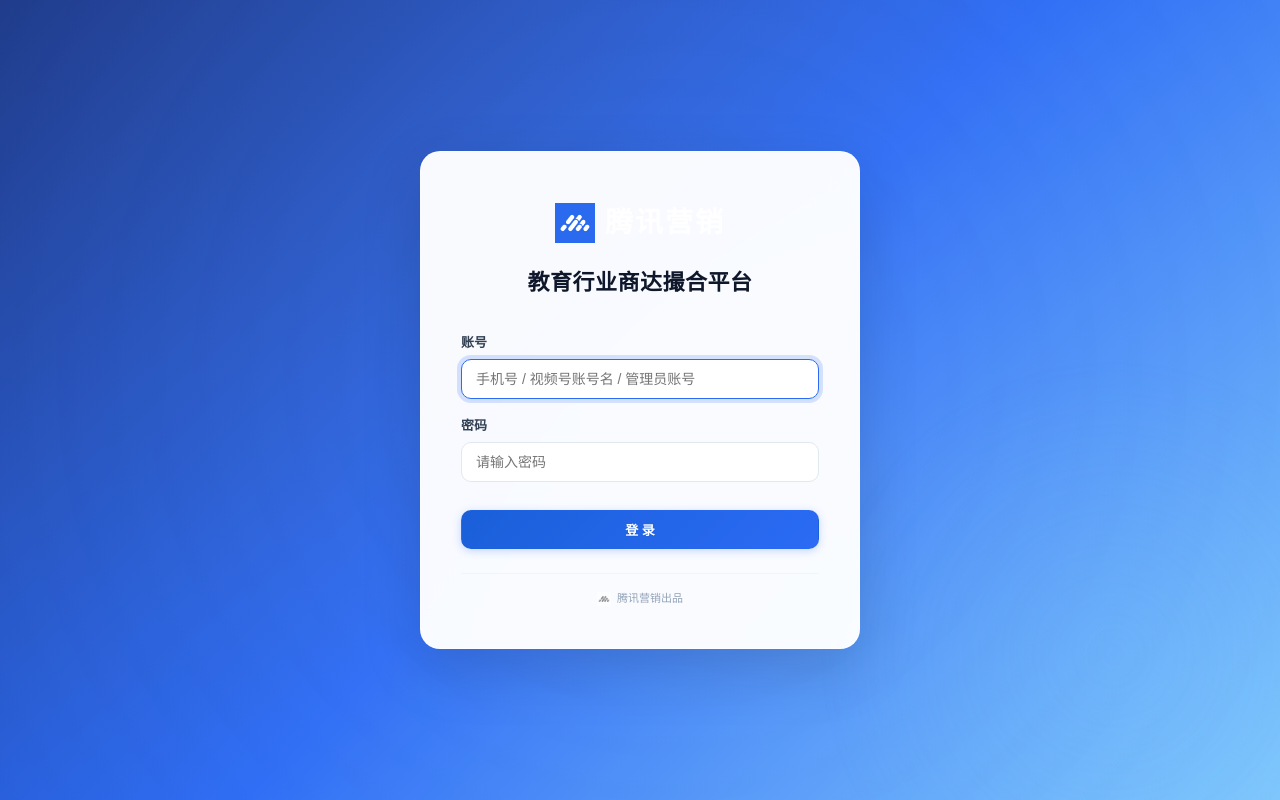
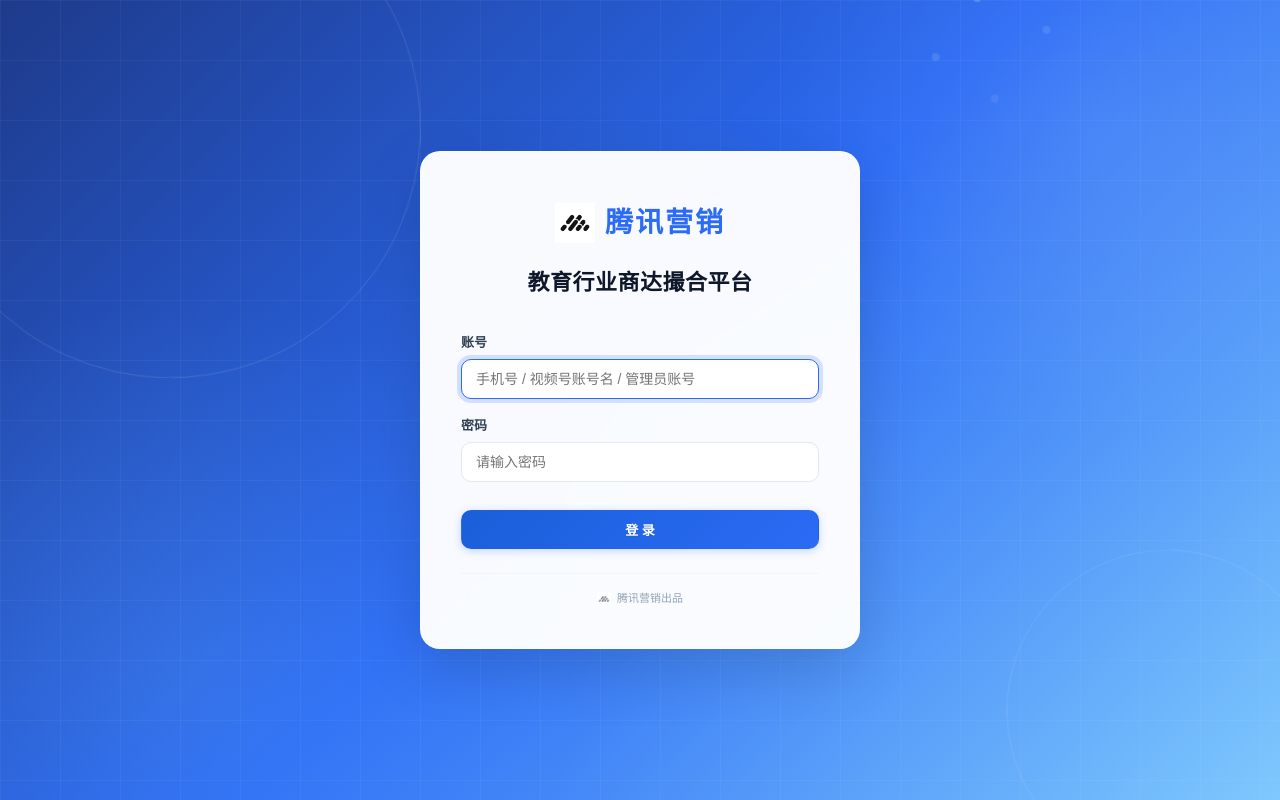
Before and after one commit to xiyufenghan/Business-Matching, a website: page public/index.html in a window 1280 px wide. Drawn offline with Linux system fonts and the light colour scheme.

Commit message:
fix(login): 登录页品牌文字可见性 + 背景装饰优化
- 修复 .login-logo-text 颜色: #fff→var(--primary) 解决白字白底不可见
- 登录页/激活页图标: logo-icon-white→logo-icon-black 适配白色卡片
- 背景: 增加网格线(60px) + 多层级浮动光斑 + 弧线圆环装饰
- 动画: float关键帧增加轻微旋转, 错开各装饰层动画时长

```diff
--- a/public/css/style.css
+++ b/public/css/style.css
@@ -52,34 +52,66 @@ body {
   justify-content: center;
   min-height: 100vh;
   padding: 16px;
-  background: linear-gradient(135deg, #1E3A8A 0%, #2B6BF5 50%, #7EC8FD 100%);
+  background:
+    /* 网格线装饰 */
+    linear-gradient(rgba(255,255,255,0.04) 1px, transparent 1px),
+    linear-gradient(90deg, rgba(255,255,255,0.04) 1px, transparent 1px),
+    /* 浮动光斑 */
+    radial-gradient(circle at 15% 85%, rgba(126,200,253,0.15) 0%, transparent 30%),
+    radial-gradient(circle at 85% 15%, rgba(255,255,255,0.08) 0%, transparent 25%),
+    radial-gradient(circle at 50% 50%, rgba(255,255,255,0.05) 0%, transparent 40%),
+    /* 主渐变 */
+    linear-gradient(135deg, #1E3A8A 0%, #2B6BF5 50%, #7EC8FD 100%);
+  background-size: 60px 60px, 60px 60px, auto, auto, auto, auto;
   position: relative;
   overflow: hidden;
 }
+/* 左上大弧线装饰 */
 .login-page::before {
   content: '';
   position: absolute;
-  top: -50%;
-  left: -50%;
-  width: 200%;
-  height: 200%;
-  background: radial-gradient(circle, rgba(255,255,255,0.08) 0%, transparent 60%);
-  animation: float 15s infinite;
-}
+  top: -100px;
+  left: -100px;
+  width: 500px;
+  height: 500px;
+  border: 1px solid rgba(255,255,255,0.12);
+  border-radius: 50%;
+  animation: float 18s infinite ease-in-out;
+}
+/* 右下圆环装饰 */
 .login-page::after {
   content: '';
   position: absolute;
-  bottom: -20%;
-  right: -10%;
-  width: 600px;
-  height: 600px;
-  background: radial-gradient(circle, rgba(126, 200, 253, 0.15) 0%, transparent 70%);
+  bottom: -60px;
+  right: -60px;
+  width: 320px;
+  height: 320px;
+  border: 1px solid rgba(255,255,255,0.10);
   border-radius: 50%;
-  animation: float 20s infinite reverse;
+  animation: float 22s infinite reverse ease-in-out;
+}
+/* 额外小圆点装饰（用多重box-shadow模拟） */
+.login-page .login-card::before {
+  content: '';
+  position: absolute;
+  top: -200px;
+  right: -150px;
+  width: 8px;
+  height: 8px;
+  background: rgba(255,255,255,0.25);
+  border-radius: 50%;
+  box-shadow:
+    -40px 60px 0 rgba(255,255,255,0.18),
+    -80px 120px 0 rgba(255,255,255,0.12),
+    30px 90px 0 rgba(255,255,255,0.10),
+    -20px 160px 0 rgba(255,255,255,0.08),
+    60px 30px 0 rgba(255,255,255,0.15);
+  animation: float 25s infinite ease-in-out;
 }
 @keyframes float {
-  0%, 100% { transform: translate(0, 0); }
-  50% { transform: translate(30px, -30px); }
+  0%, 100% { transform: translate(0, 0) rotate(0deg); }
+  33% { transform: translate(20px, -25px) rotate(2deg); }
+  66% { transform: translate(-15px, 15px) rotate(-1deg); }
 }
 
 .login-card {
@@ -98,7 +130,7 @@ body {
 .login-header { text-align: center; margin-bottom: 32px; }
 .login-logo { display:flex; align-items:center; justify-content:center; gap:10px; margin-bottom:20px; }
 .login-logo img { height: 40px; width: auto; }
-.login-logo-text { font-size: 28px; font-weight: 700; color: #fff; letter-spacing: 2px; }
+.login-logo-text { font-size: 28px; font-weight: 700; color: var(--primary); letter-spacing: 2px; }
 .login-brand-tag {
   display: inline-block;
   font-size: 11px;
--- a/public/index.html
+++ b/public/index.html
@@ -67,7 +67,7 @@
     <div class="login-card">
       <div class="login-header">
         <div class="login-logo">
-          <img src="/images/logo-icon-white.png" alt="腾讯营销">
+          <img src="/images/logo-icon-black.png" alt="腾讯营销">
           <span class="login-logo-text">腾讯营销</span>
         </div>
         <h1>教育行业商达撮合平台</h1>
@@ -96,7 +96,7 @@
     <div class="login-card">
       <div class="login-header">
         <div class="login-logo">
-          <img src="/images/logo-icon-white.png" alt="腾讯营销">
+          <img src="/images/logo-icon-black.png" alt="腾讯营销">
           <span class="login-logo-text">腾讯营销</span>
         </div>
         <h1>激活账号</h1>
```
